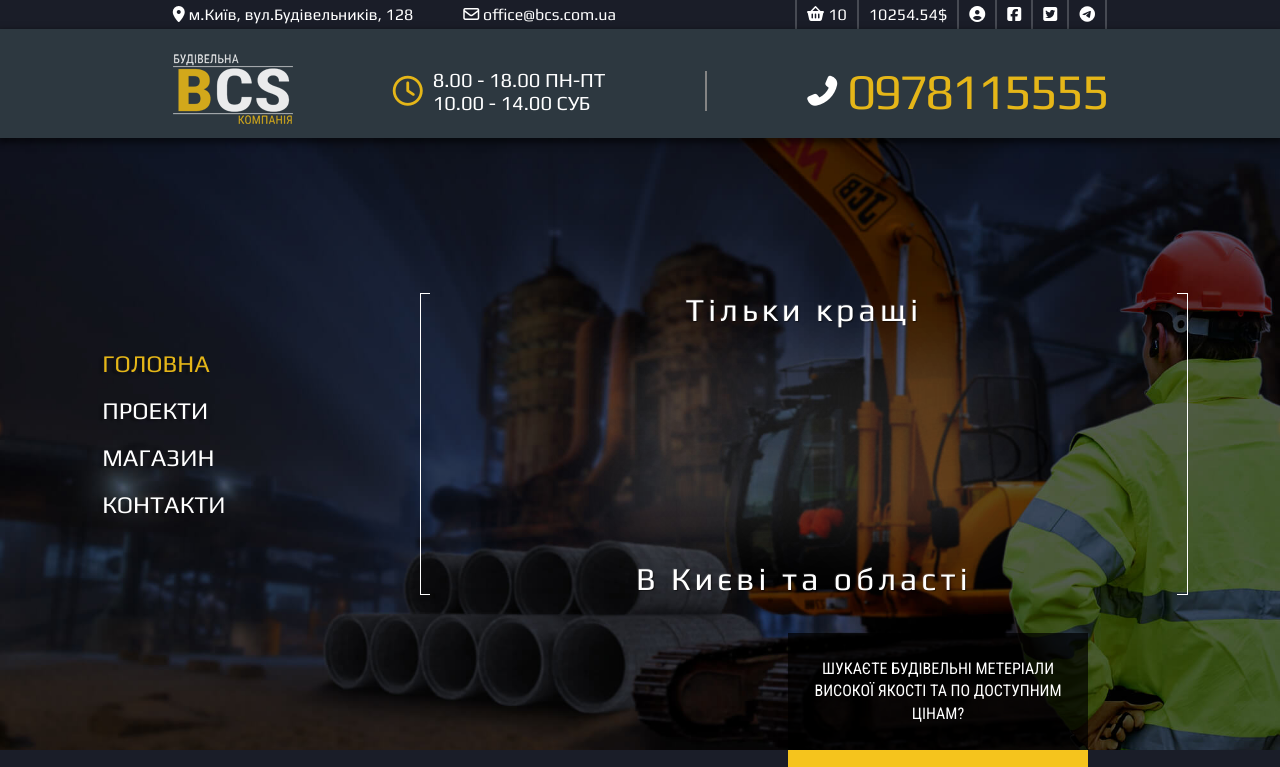
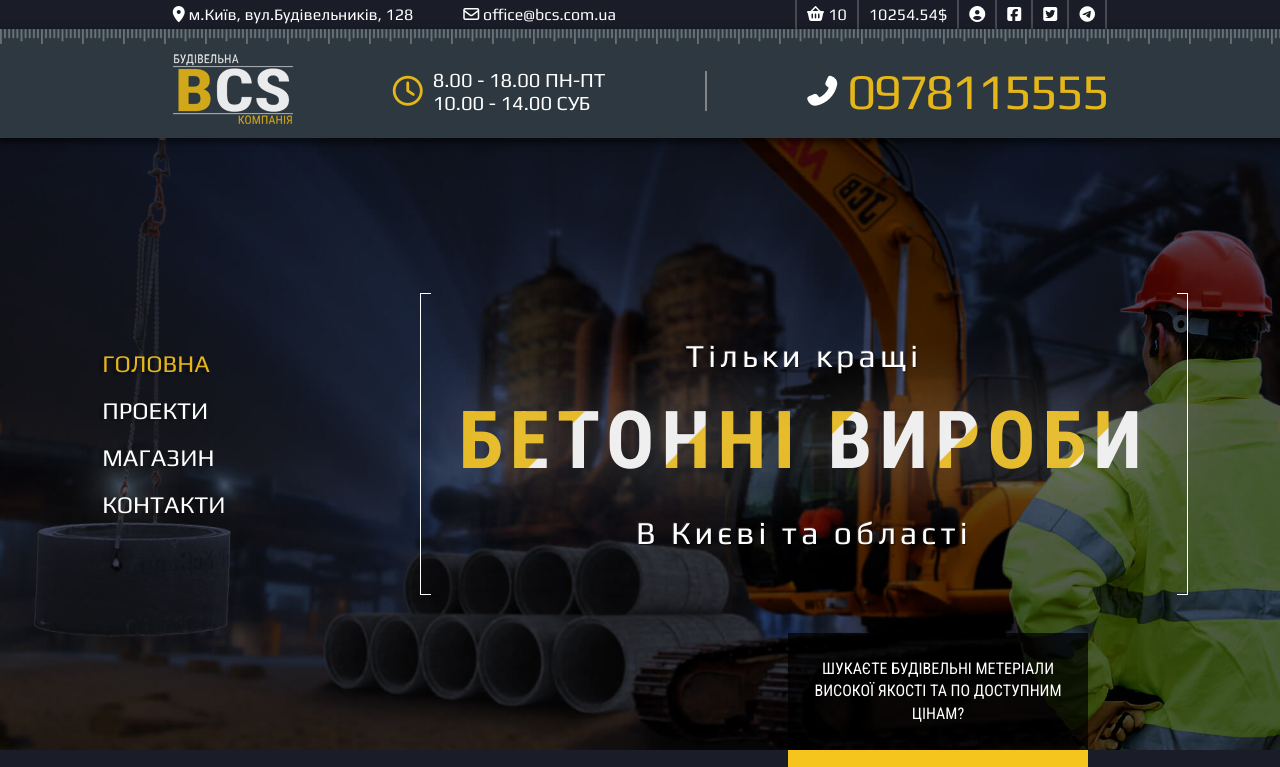
Before and after one commit to adoabram/bcs, a plain HTML site: page index.html in a window 1280 px wide. Shown: the top 767 px of the page. Drawn offline with nearby package versions, Linux system fonts and the light colour scheme; files that its build step writes are made by us from their sources.

Commit message:
20200601 header mod css

```diff
--- a/css/style.css
+++ b/css/style.css
@@ -71,7 +71,7 @@ header{
 }
 .line-info_header{
 	height:15px;
-	background-image:url(images/linear.png);
+	background-image:url(../images/linear.png);
 	background-repeat:repeat-x;
 	opacity:0.3;
 }
@@ -142,7 +142,7 @@ header{
 	padding:0;
 	width:233px;
 	height:600px;
-	background-image:url(images/cirkle1.png);
+	background-image:url(../images/cirkle1.png);
 	background-position:top center;
 	background-repeat:no-repeat;
 	animation:pendulum 15s ease-in-out;
@@ -274,12 +274,12 @@ span.top_slogan,span.bottom_slogan{
 	margin:0 auto;
 	padding:0.25em 0 0.325em;
 	font-size:5rem;
-	/*font-family:'Roboto Condensed', sans-serif;
-	font-style: normal;*/
+	font-family:'Roboto Condensed', sans-serif;
+	font-style: normal;
 	text-transform:uppercase;
 	letter-spacing:7px;
 	text-shadow:0 0 80px rgba(255, 255, 255, .5);
-	background:url(images/clip.png) repeat-y;
+	background:url(../images/clip.png) repeat-y;
 	-webkit-background-clip:text;
 	background-clip:text;
 	-webkit-text-fill-color:transparent;
@@ -323,7 +323,7 @@ span.top_slogan,span.bottom_slogan{
 	height:150px;
 	width:118px;
 	position:relative;
-	background:url(images/map.png) no-repeat;
+	background:url(../images/map.png) no-repeat;
 	box-sizing:border-box;
 	overflow:hidden;
 }
```
